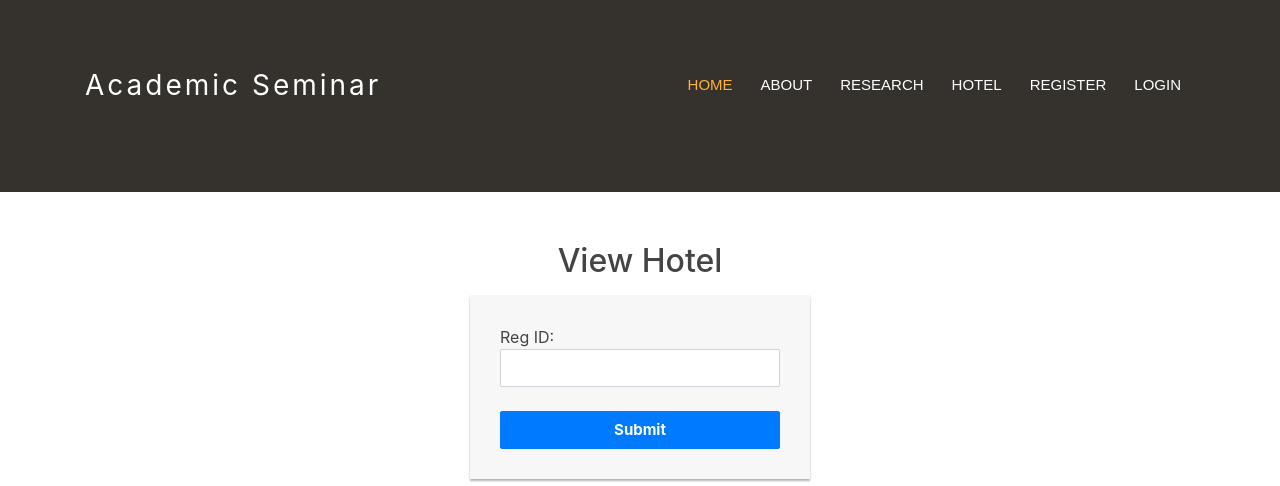
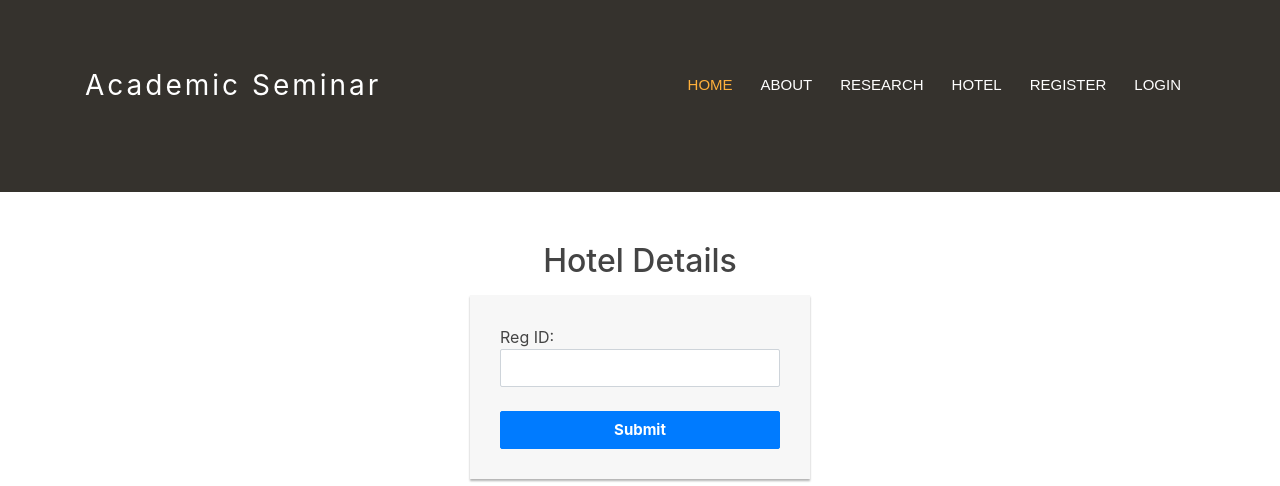
Before and after one commit to axzessjr/IS411-Final_Project, a PHP site: page /viewhotel_form.php in a window 1280 px wide. Shown: the top 486 px of the page. Run offline with PHP 8.4, Linux system fonts and the light colour scheme; some libraries are stand-ins or nearby versions.

Commit message:
Update viewhotel_form.php

```diff
--- a/viewhotel_form.php
+++ b/viewhotel_form.php
@@ -1,7 +1,7 @@
 
 <?php include "header.php" ?>
     <div class="login-form">
-    <h2 class="text-center">View Hotel</h2>
+    <h2 class="text-center">Hotel Details</h2>
     <form method="GET" action="view_hotel.php">
         Reg ID: <INPUT TYPE="text" NAME="register_id" class="form-control" ><br/>
         <INPUT TYPE="submit" name='submit' class="btn btn-primary btn-block" >
```
